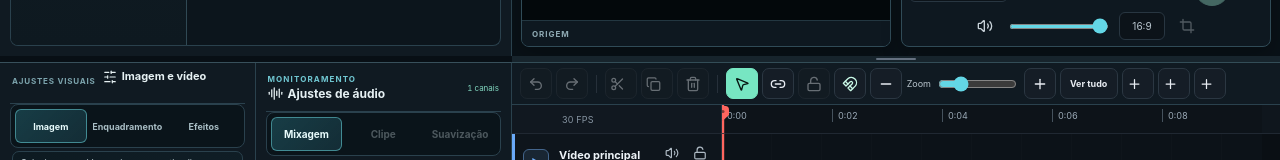
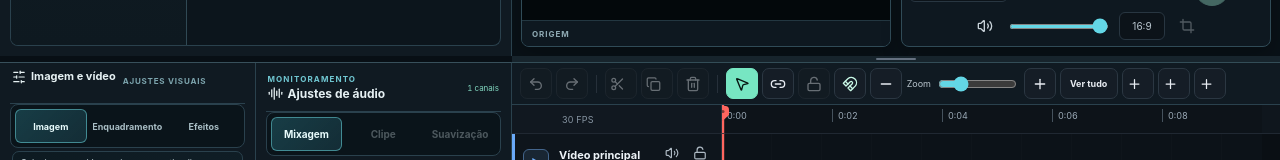
Before and after one commit to kiroaventureiro/kiro-editor, a React (Vite) app: page / in a window 1280 px wide. Shown: the part 466-626 px from the top of the page. Built offline with nearby package versions, Linux system fonts and the light colour scheme.

Commit message:
Place image and video title before visual adjustments label

```diff
--- a/src/styles/desktop-program-monitor-v4.css
+++ b/src/styles/desktop-program-monitor-v4.css
@@ -880,3 +880,14 @@
     overflow: auto !important;
   }
 }
+
+
+@media (min-width: 851px) {
+  .workspace-control-dock > .workspace-dock-image .effects-heading-copy strong {
+    order: 1 !important;
+  }
+
+  .workspace-control-dock > .workspace-dock-image .effects-heading-copy .dock-eyebrow {
+    order: 2 !important;
+  }
+}
```
